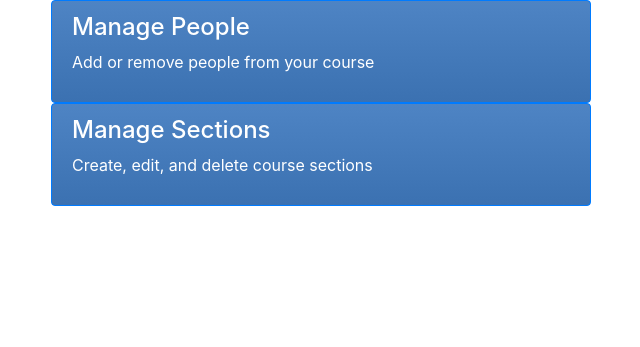
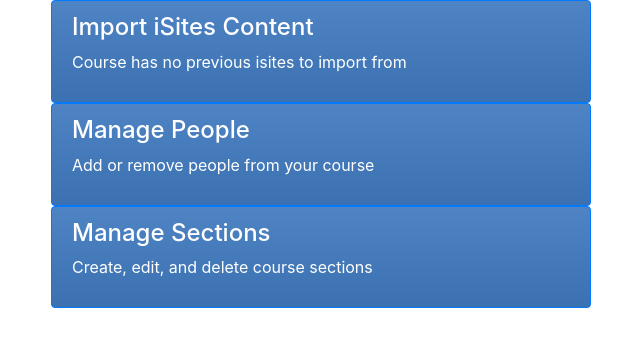
Before and after one commit to Harvard-University-iCommons/canvas_manage_course, a Django app: template canvas_course_admin_tools/templates/canvas_course_admin_tools/dashboard_course.html in a window 1280 px wide. Shown: the part 56-403 px from the top of the page, without its empty margins (34-674 px from the left). Run offline with Django 3.2, Linux system fonts and the light colour scheme; the template is opened without the code that fills it, so the values that code supplies are empty; parts of the project's set-up code (start-up, migrations or seed data) failed here and were passed over; some libraries are stand-ins or nearby versions.

Commit message:
added sites migration button to dashboard. The button will show two different messages (currently there is temp text) depending on weather there are sites to import from or not.

```diff
--- a/canvas_course_admin_tools/templates/canvas_course_admin_tools/dashboard_course.html
+++ b/canvas_course_admin_tools/templates/canvas_course_admin_tools/dashboard_course.html
@@ -17,18 +17,25 @@
 <main>
 <div class="row">
   <div class="col-md-6">
-    {% if icm_active %}
+
       <div class="list-group">
+        {% if icm_active %}
         <a href="{% url 'isites_migration:index' %}"
            class="list-group-item active">
           <h4 class="list-group-item-heading"> Import iSites Content </h4>
           <p class="list-group-item-text">
             Migrate content from a previous term's Course iSite to this
-            Canvas course
+            Canvas course<br />
           </p>
         </a>
+        {% else %}
+        <div class="list-group-item active">
+          <h4 class="list-group-item-heading"> Import iSites Content </h4>
+          <p class="list-group-item-text">Course has no previous isites to import from</p>
+          </div>
+        {% endif %}
       </div>
-    {% endif %}
+
     <div class="list-group">
       <a href="{% url 'manage_people:user_form' %}"
          class="list-group-item active">
```
